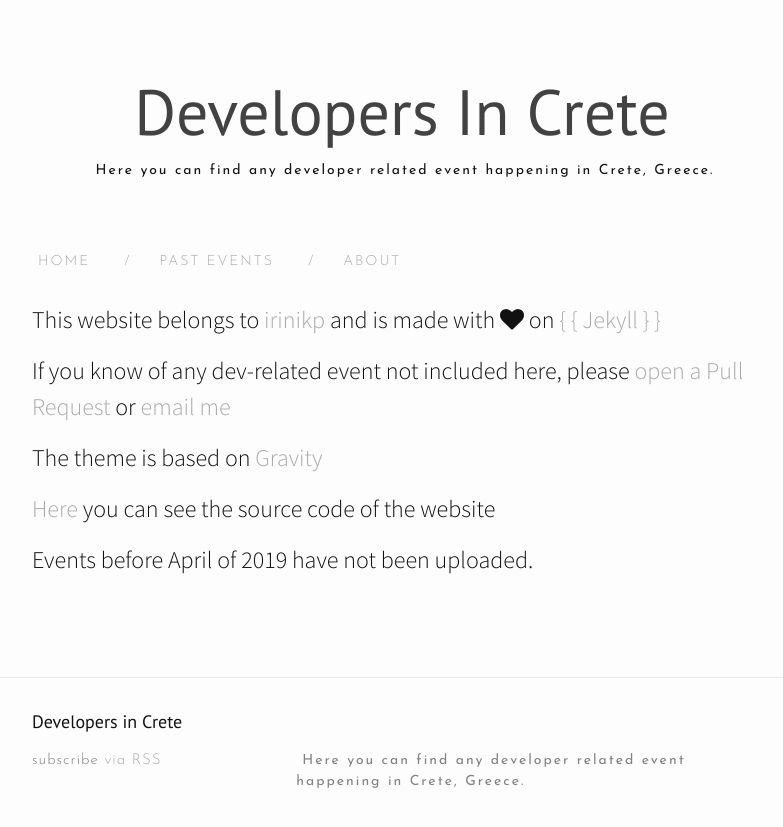
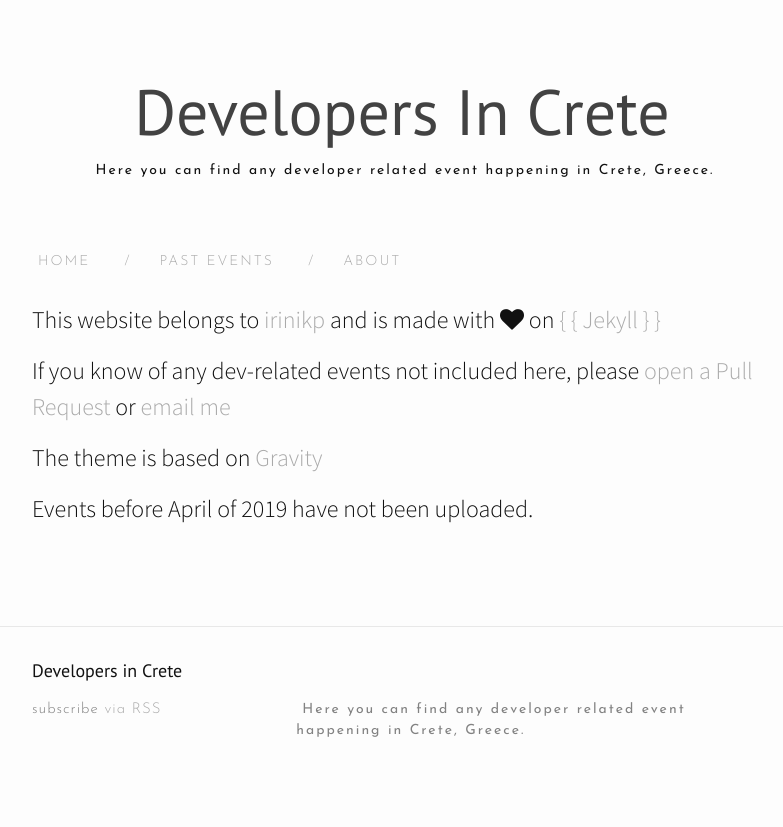
Before and after one commit to irinikp/cretan-dev, a Jekyll site: the page built from about.md, in a window 1280 px wide. Shown: the top 827 px of the page, without its empty margins (238-1021 px from the left). Built offline with Jekyll 4.4.1, drawn with Linux system fonts in a browser that asks for light colours; nearby versions of some CDN libraries.

Commit message:
edit about page

```diff
--- a/about.md
+++ b/about.md
@@ -7,11 +7,9 @@ priority: 3
 
 This website belongs to [irinikp](https://irinikp.com) and is made with <i class="fa fa-heart"></i> on [{ { Jekyll } }](http://jekyllrb.com){:target="_blank"}
 
-If you know of any dev-related event not included here, please [open a Pull Request](https://github.com/irinikp/cretan-dev) or
+If you know of any dev-related events not included here, please [open a Pull Request](https://github.com/irinikp/cretan-dev){:target="_blank"} or
 <a href="javascript:location='mailto:\u0069\u0072\u0069\u006e\u0069\u006b\u0070\u0040\u0070\u0072\u006f\u0074\u006f\u006e\u006d\u0061\u0069\u006c\u002e\u0063\u006f\u006d';void 0">email me</a>
 
 The theme is based on [Gravity](http://github.com/hemangsk/Gravity){:target="_blank"}
 
-[Here](https://github.com/irinikp/cretan-dev){:target="_blank"} you can see the source code of the website
-
 Events before April of 2019 have not been uploaded.
```
